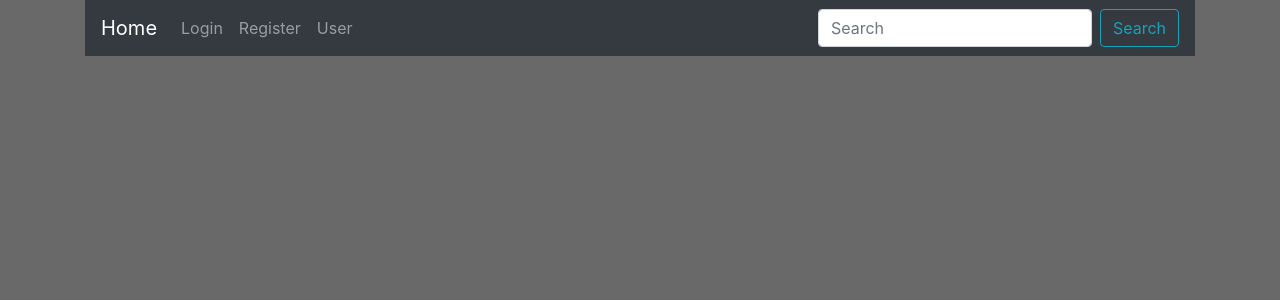
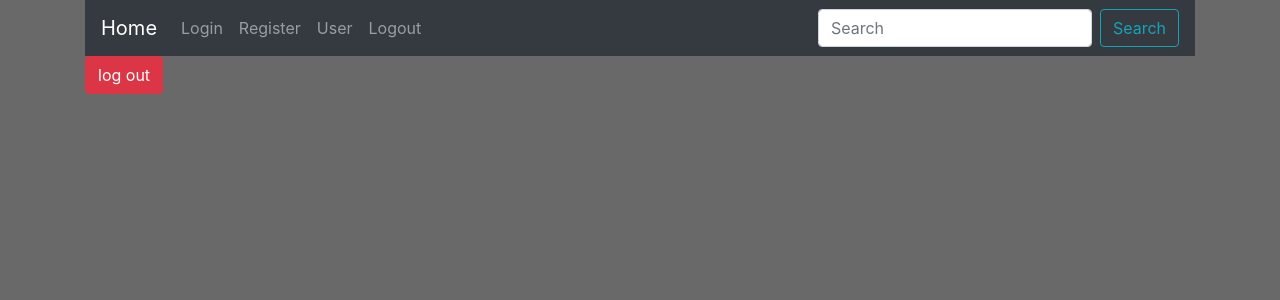
Before and after one commit to zaraco/react-authentication-api, a React (Create React App) app: page /Logout in a window 1280 px wide. Shown: the top 300 px of the page. Built offline with nearby package versions, Linux system fonts and the light colour scheme.

Commit message:
log out added

```diff
--- a/src/App.js
+++ b/src/App.js
@@ -6,6 +6,7 @@ import Login from "./Component/Login";
 import Register from "./Component/Register";
 import User from "./Component/User";
 import Home from "./Component/Home";
+import Logout from "./Component/Logout";
 import {Button, Col, Container, Form, FormControl, Nav, Navbar, Row} from "react-bootstrap";
 
 
@@ -23,6 +24,7 @@ class App extends Component {
                                         <Nav.Link href="/login">Login</Nav.Link>
                                         <Nav.Link href="/register">Register</Nav.Link>
                                         <Nav.Link href="/user">User</Nav.Link>
+                                        <Nav.Link href="/logout">Logout</Nav.Link>
                                     </Nav>
                                     <Form inline>
                                         <FormControl type="text" placeholder="Search" className="mr-sm-2"/>
@@ -36,6 +38,7 @@ class App extends Component {
                                         <Route path="/login" component={Login}/>
                                         <Route path="/register" component={Register}/>
                                         <Route path="/user" component={User}/>
+                                        <Route path="/Logout" component={Logout}/>
                                     </Switch>
                                 </Router>
                             </Col>
--- /dev/null
+++ b/src/Component/Logout.js
@@ -0,0 +1,36 @@
+import React, {Component} from 'react';
+import {Redirect} from 'react-router-dom';
+import {Button} from "react-bootstrap";
+
+class Logout extends Component {
+    constructor() {
+        super();
+        this.state = {
+            navigate: false
+        }
+    }
+
+    logout = () => {
+        localStorage.clear("token");
+        this.setState(
+            {navigate: true}
+            )
+    }
+
+    render() {
+        const {navigate} = this.state
+
+        if(navigate){
+            return (
+                <Redirect to="/home" push={true}/>
+            )
+        } else {
+            return (
+
+                <Button variant="danger" onClick={this.logout}>log out</Button>
+            );
+        }
+    }
+}
+
+export default Logout;
```
